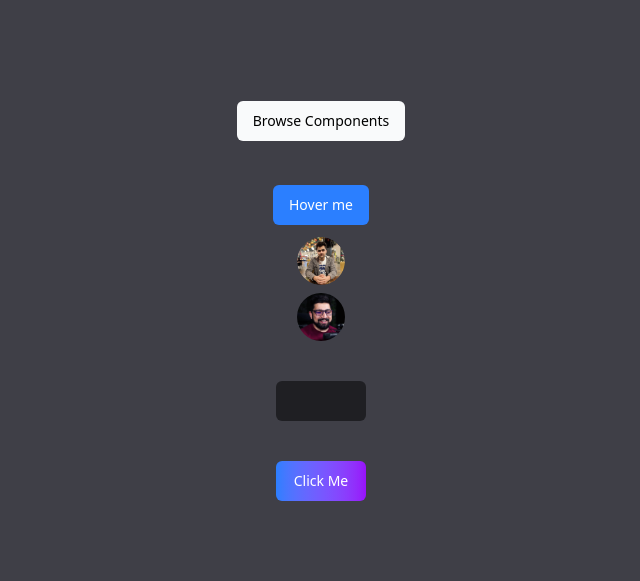
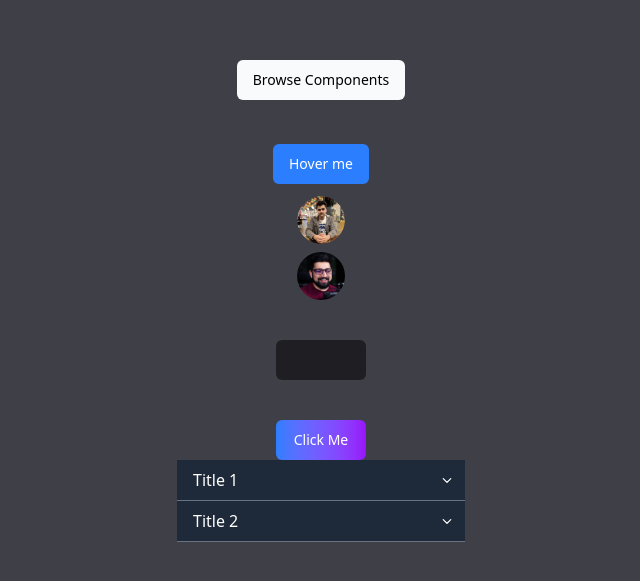
Before and after one commit to UIgnite/UIgnite, a React (Vite) app: page /components in a window 1280 px wide. Shown: the part 109-690 px from the top of the page, without its empty margins (319-959 px from the left). Built offline with nearby package versions, Linux system fonts and the light colour scheme.

Commit message:
feat: Accordion Wrapper with dynamic closing added

```diff
--- a/src/components/Accordion.jsx
+++ b/src/components/Accordion.jsx
@@ -2,25 +2,19 @@ import React from 'react'
 import { useState } from 'react'
 import { cn } from '../utils/lib'
 
-const Accordion = ({title, content, className="", defaultOpen = false, open=false}) => {
+const Accordion = ({title, content, className="", defaultOpen = false, open=false, isOpen=null, onToggle }) => {
   const [visible, setVisible] = useState(defaultOpen)
   const toggleAccordion = () =>{
-    if( visible){
-      open = false
-      setVisible(false)
-    }else{
-      open = true;
-      setVisible(true)
-    }
+    setVisible(!visible)
   }
 
   return (
     <>
     <div>
-      <div onClick={toggleAccordion} className={cn('cursor-pointer bg-gray-800  hover:bg-gray-900 flex  items-center justify-between min-w-2xs  min-h-md ease-in-out')}>
+      <div onClick={onToggle ?? toggleAccordion} className={cn('cursor-pointer bg-gray-800  hover:bg-gray-900 flex  items-center justify-between min-w-2xs  min-h-md ease-in-out')}>
         <div className='ml-2 px-2 py-2 text-white'> {title} </div>
         <svg className={`mr-2 transform transition-transform duration-300
-          ${visible ? "rotate-180" : "rotate-0"}`}
+          ${(isOpen ?? visible) ? "rotate-180" : "rotate-0"}`}
           width="20"
           height="15"
           viewBox="0 0 24 24"
@@ -36,13 +30,13 @@ const Accordion = ({title, content, className="", defaultOpen = false, open=fals
         </div>
         <div
           className={` overflow-hidden transition-all duration-300 ease-in-out hover:bg-gray-800
-        ${visible ? "max-h-40 opacity-100 translate-y-0" : "max-h-0 opacity-0 -translate-y-5"}`}
+        ${(isOpen ?? visible) ? "max-h-40 opacity-100 translate-y-0" : "max-h-0 opacity-0 -translate-y-5"}`}
       >
         <div className="bg-gray-800 text-left -z-1 px-4 py-1 text-sm text-white">{content}</div>
       </div>
 
-      <hr className='w-m h-px  bg-gray-200 border-0 ' />
-    {/* <div className='flex h-14 items-center justify-between border-b border-zinc-200 ' > </div> */}
+      <hr className='w-m h-px  bg-gray-500 border-0 ' />
+      {/* <div className='flex h-14 items-center justify-between border-b border-zinc-200 ' > </div> */}
 
     </div>
     </>
--- /dev/null
+++ b/src/components/AccordionWrapper.jsx
@@ -0,0 +1,24 @@
+import React from 'react'
+import { useState } from 'react';
+import Accordion from "./Accordion";
+
+
+const AccordionWrapper = ({ children  }) => {
+    const [activeIndex, setActiveIndex] = useState(null);
+
+  return (
+    <>
+        <div>
+            {React.Children.map(children, (child, index) =>
+                React.cloneElement(child, {
+                    isOpen: activeIndex === index,
+                    onToggle: () => setActiveIndex(activeIndex === index ? null : index),
+                })
+            )}
+
+        </div>
+    </>
+  )
+}
+
+export default AccordionWrapper
--- a/src/pages/Components.jsx
+++ b/src/pages/Components.jsx
@@ -3,6 +3,8 @@ import { Button } from "../components/Button";
 import { Tooltip } from "../components/Tooltip";
 import { useToast } from "../hooks/toast";
 import Avatar from "../components/Avatar";
+import Accordion from "../components/Accordion";
+import AccordionWrapper from "../components/AccordionWrapper";
 
 const Components = () => {
   const toast = useToast();
@@ -29,6 +31,12 @@ const Components = () => {
         <Avatar url={"hitesh-sir.png"} alt={"user"} />
         <Button variant="dark" className="mt-10" isLoading></Button>
         <Button variant="gradient" className="mt-10">Click Me</Button>
+
+        <AccordionWrapper >
+          <Accordion title="Title 1" content="Content 1" className="bg-gray-900" defaultOpen open />
+          <Accordion title="Title 2" content="Content 2" className="bg-gray-700" defaultOpen={false} open />
+        </AccordionWrapper>
+
       </div>
     </>
   );
--- a/src/pages/Landing.jsx
+++ b/src/pages/Landing.jsx
@@ -38,7 +38,6 @@ const Landing = () => {
         <Link to="/components">Browse Components</Link>
         </Button>
 
-        <Accordion title={"this is title "} content={"this is content"} ></Accordion>
       </div>
     </div>
   );
```
Also changed, not shown: src/components/Tooltip.jsx (line endings or trailing spaces).
